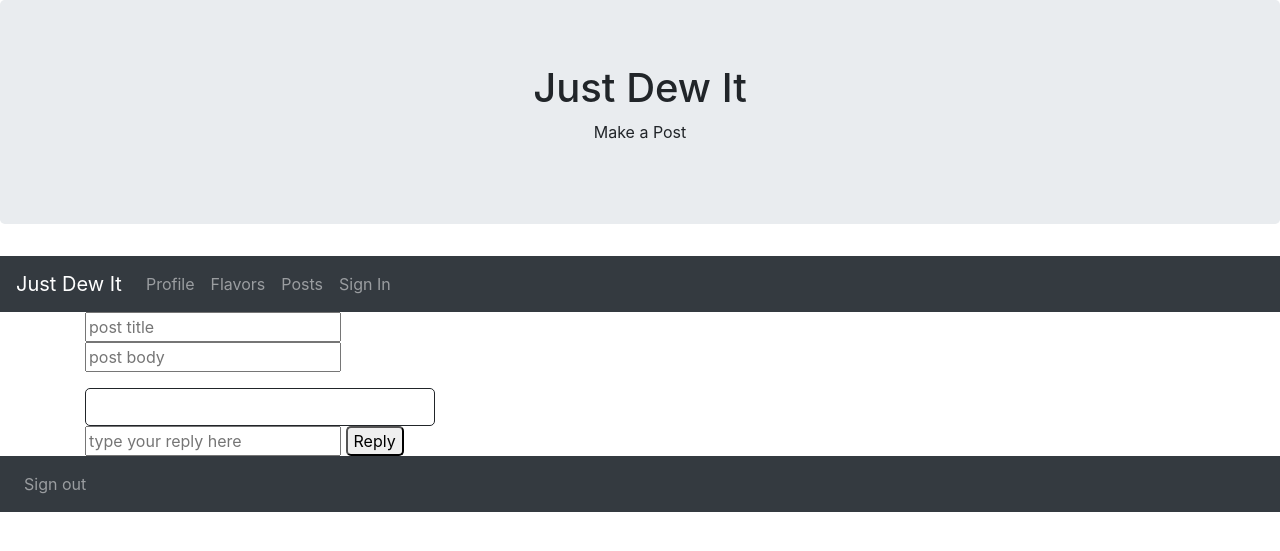
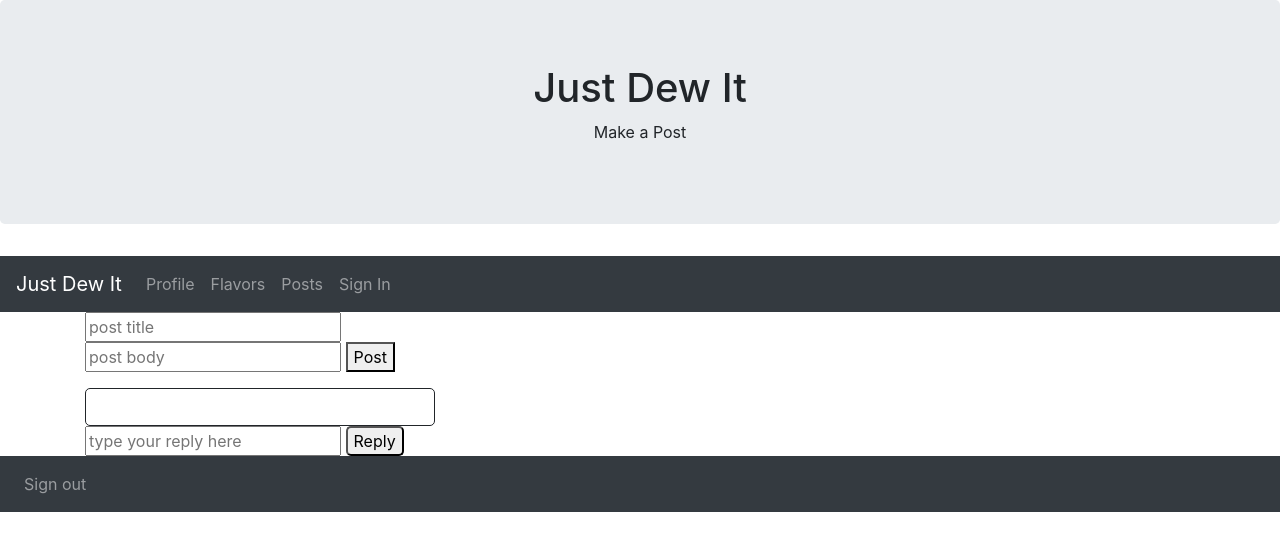
Before and after one commit to bcosta1/cs-546-final-project, a Node server app: template views/pages/posts.handlebars in a window 1280 px wide. Shown: the top 551 px of the page. Run offline with Node 20, Linux system fonts and the light colour scheme; the template is opened without the code that fills it, so the values that code supplies are empty; some libraries are stand-ins or nearby versions.

Commit message:
Update posts.handlebars

```diff
--- a/views/pages/posts.handlebars
+++ b/views/pages/posts.handlebars
@@ -46,6 +46,7 @@
       <form method="post" id = "post">
         <input type="text" id="title" placeholder="post title"/>
         <input type="text" id="body" placeholder="post body"/>
+        <button>Post</button>
       </form>
       <p>{{title}}</p>
       <div class= "posts">
```
